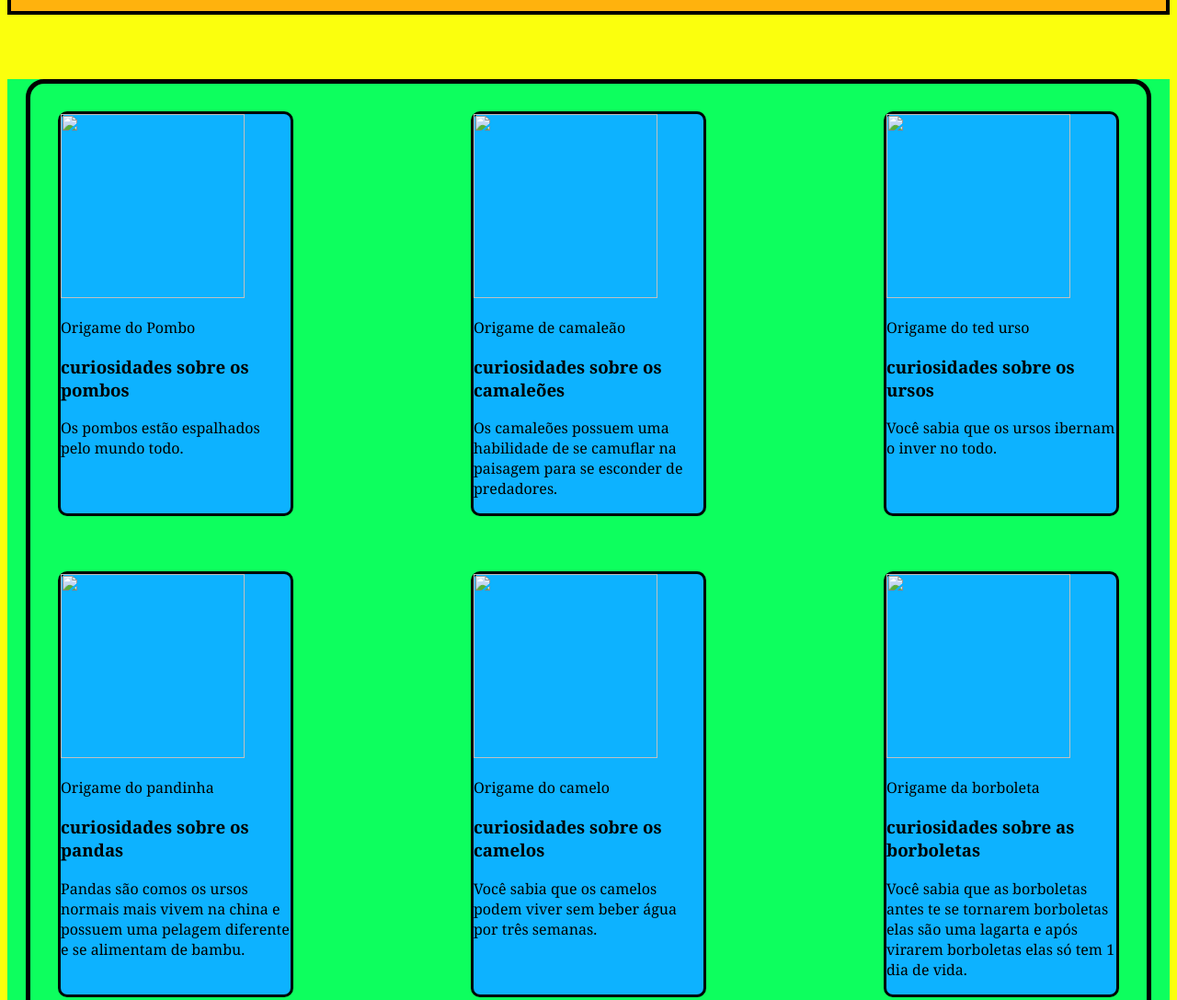
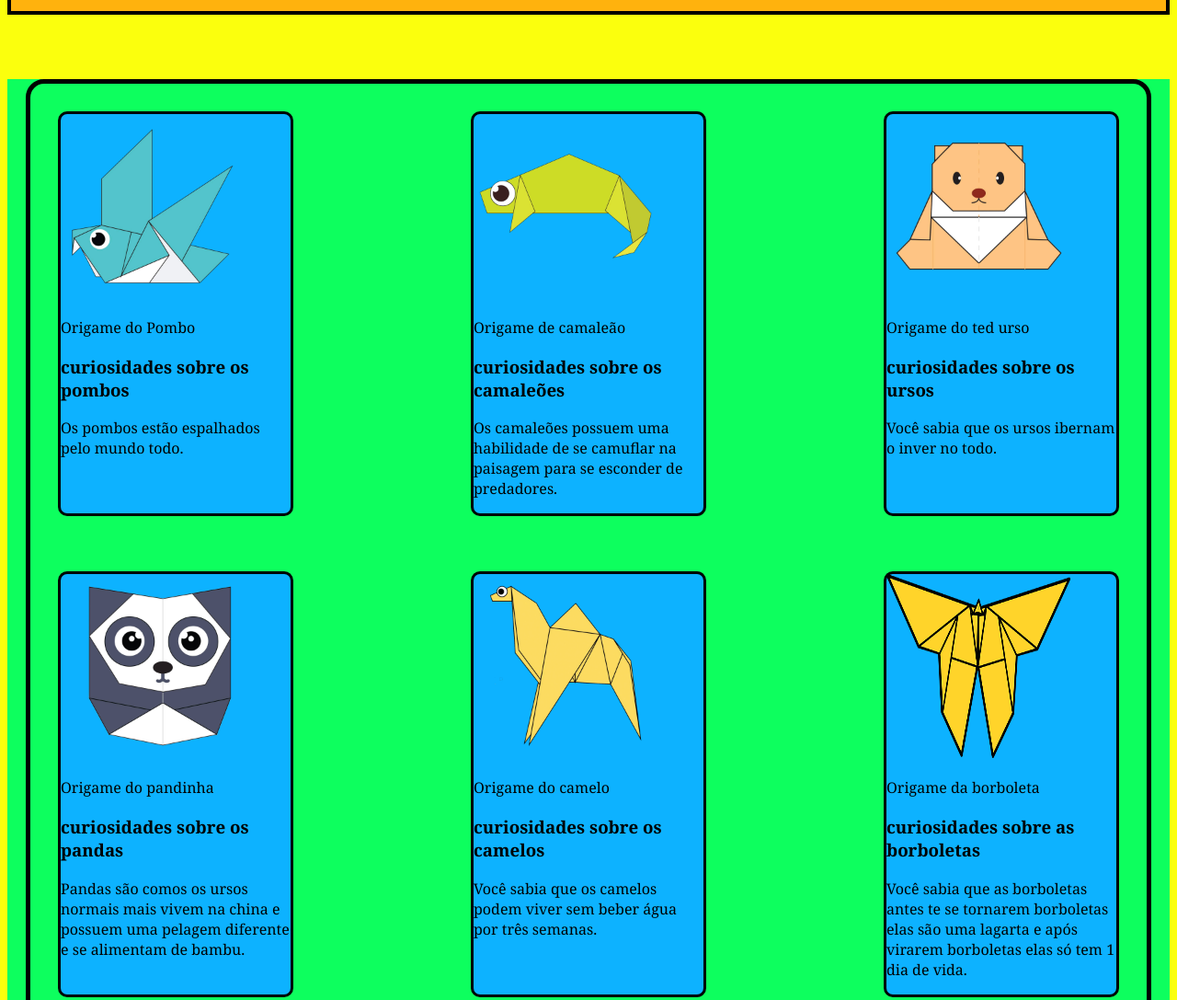
Before and after one commit to marcoProgamador123/origame-Web-3, a plain HTML site: page index.html in a window 1280 px wide. Shown: the part 140-1227 px from the top of the page at 92% size. Drawn offline with Linux system fonts and the light colour scheme.

Commit message:
Update index.html

```diff
--- a/index.html
+++ b/index.html
@@ -16,49 +16,49 @@
 <div class="color">
    <div class="grid">
  <div class="origami"
- <a href="https://origami.me/pigeon/"><img src="images/images/pigeon.png" width="200px" height="200px"></a>
+ <a href="https://origami.me/pigeon/"><img src="images/pigeon.png" width="200px" height="200px"></a>
  <p>Origame do Pombo</p>
  <h3>curiosidades sobre os pombos</h3>
  <p>Os pombos estão espalhados pelo mundo todo.</p>
     </div>
 
     <div class="origami"
- <a href="https://origami.me/chameleon/"><img src="images/images/chameleon.png" width="200px" height="200px"></a>
+ <a href="https://origami.me/chameleon/"><img src="images/chameleon.png" width="200px" height="200px"></a>
  <p>Origame de camaleão</p>
  <h3>curiosidades sobre os camaleões</h3>
  <p>Os camaleões possuem uma habilidade de se camuflar na paisagem  para se esconder de predadores.</p>
     </div>
 
     <div class="origami">
- <a href="https://origami.me/teddy-bear/"><img src="images/images/teddy.png" width="200px" height="200px"></a>
+ <a href="https://origami.me/teddy-bear/"><img src="images/teddy.png" width="200px" height="200px"></a>
  <p>Origame do ted urso</p>
  <h3>curiosidades sobre os ursos</h3>
  <p>Você sabia que os ursos ibernam o inver no todo.</p>
     </div>
 
     <div class="origami"
- <a href="https://origami.me/panda/"><img src="images/images/panda.png" width="200px" height="200px"></a>
+ <a href="https://origami.me/panda/"><img src="images/panda.png" width="200px" height="200px"></a>
  <p>Origame do pandinha</p>
  <h3>curiosidades sobre os pandas</h3>
  <p>Pandas são comos os ursos normais mais vivem na china e possuem uma pelagem diferente e se alimentam de bambu.</p>
     </div>
 
     <div class="origami"
- <a href="https://origami.me/camel/"><img src="images/images/camel.png" width="200px" height="200px"></a>
+ <a href="https://origami.me/camel/"><img src="images/camel.png" width="200px" height="200px"></a>
  <p>Origame do camelo</p>
  <h3>curiosidades sobre os camelos</h3>
  <p>Você sabia que os camelos podem viver sem beber água por três semanas.  </p>
     </div>
 
          <div class="origami">
-         <a href="https://origami.me/butterfly/"><img src="images/images/butterfly.png" width="200px" height="200px"></a>
+         <a href="https://origami.me/butterfly/"><img src="images/butterfly.png" width="200px" height="200px"></a>
             <p>Origame da borboleta</p>
             <h3>curiosidades sobre as borboletas</h3>
             <p>Você sabia que as borboletas antes te se tornarem borboletas elas são uma lagarta e após virarem borboletas elas só tem 1 dia de vida.  </p>
                </div>
 
                <div class="origami">
-               <a href="https://origami.me/cicada/"><img src="images/images/cicada.png" width="200px" height="200px"></a>
+               <a href="https://origami.me/cicada/"><img src="images/cicada.png" width="200px" height="200px"></a>
                   <p>Origame da cigarra</p>
                   <h3>curiosidades sobre as cigarras</h3>
                   <p>A cigarra macho é o inseto que produz o som mais alto na natureza. Ele pode ser ouvido a 500 metros de distância.  </p>
```
